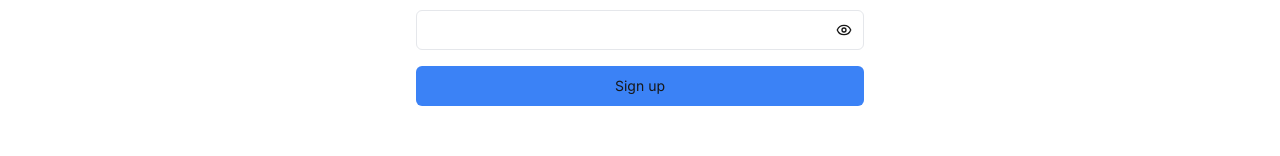
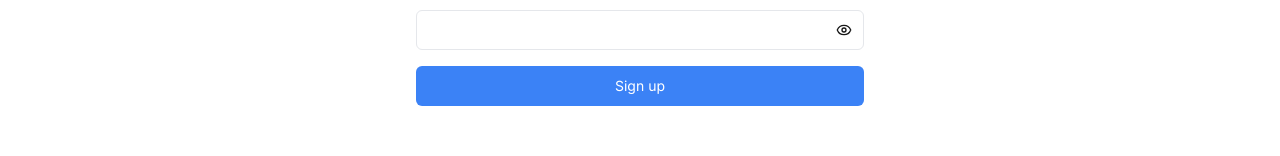
Before and after one commit to bricard-dev/next-auth-test, a Next.js app: page /signup in a window 1280 px wide. Shown: the part 330-486 px from the top of the page. Built offline with nearby package versions, Linux system fonts and the light colour scheme.

Commit message:
Enhance the style of the sign-up button by adding Tailwind CSS classes for text color and transition effects

```diff
--- a/src/app/(public)/signup/form.tsx
+++ b/src/app/(public)/signup/form.tsx
@@ -64,9 +64,12 @@ export default function SignupForm() {
         <button
           type="submit"
           disabled={pending}
-          className={cn('px-3 py-2.5 rounded-md bg-blue-500', {
-            'opacity-50 cursor-not-allowed': pending,
-          })}
+          className={cn(
+            'px-3 py-2.5 rounded-md bg-blue-500 text-white transition-colors hover:bg-blue-600',
+            {
+              'opacity-50 cursor-not-allowed': pending,
+            }
+          )}
         >
           Sign up
         </button>
```
